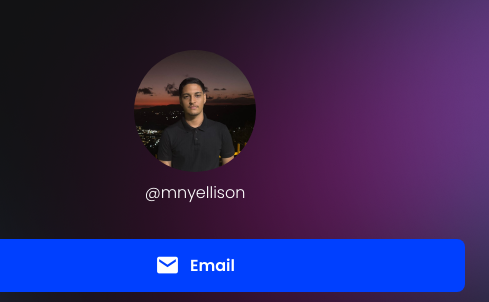
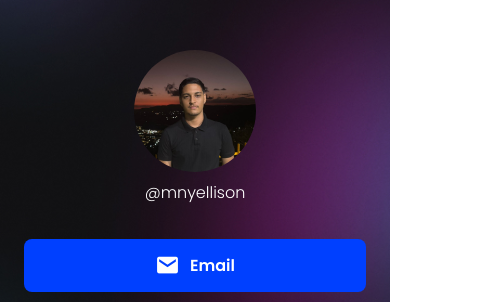
Before and after one commit to mnyellison/my-linktree, a plain HTML site: page index.html in a window 390 px wide. Shown: the top 302 px of the page, 489 px wide, since content can reach past the window. Drawn offline with nearby package versions, Linux system fonts and the light colour scheme.

Commit message:
adding responsivene

```diff
--- a/style.css
+++ b/style.css
@@ -18,7 +18,8 @@ body {
 }
 
 .container {
-    width: 588px;
+    width: 100%;
+    max-width: 588px;
 }
 
 img {
@@ -101,3 +102,11 @@ p {
     font-weight: 300;
     font-size: 14px;
 }
+
+@media (max-width: 1040px) {
+    body {
+        background-image: url('./assets/bg-mobile.jpg');
+        background-size: cover;
+        background-position: center;
+    }
+}
```
